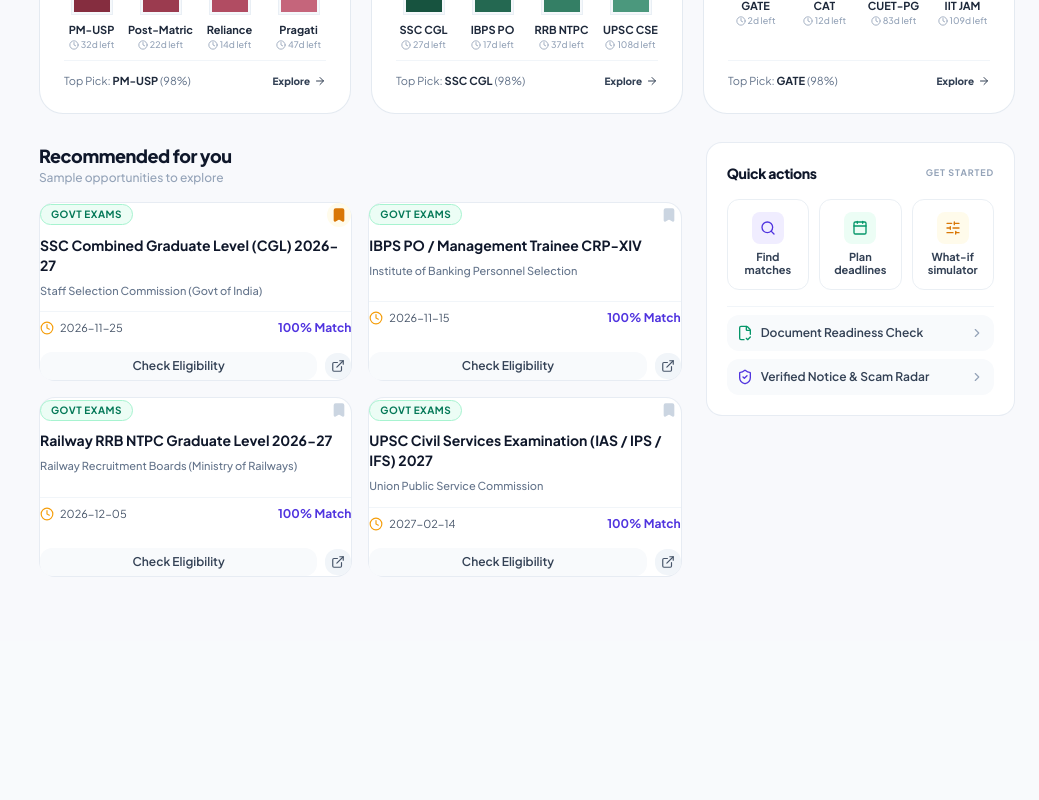
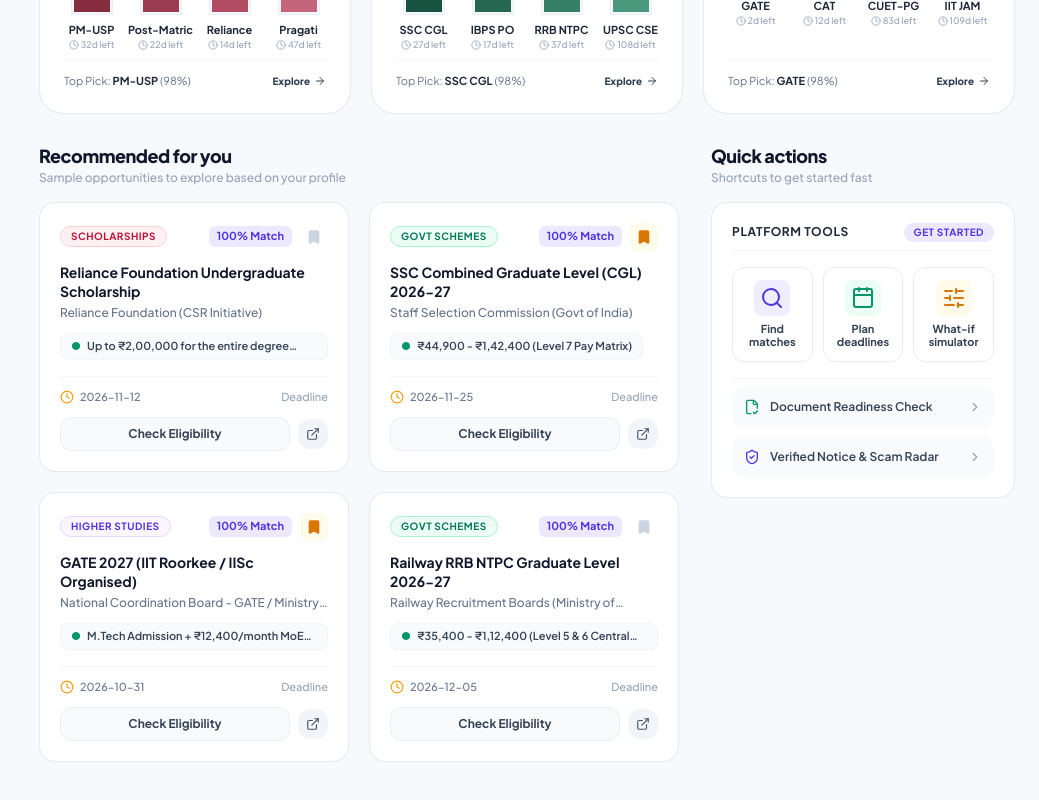
Before and after one commit to Abhinavvdon/gyansetu, a React (Vite) app in the folder client/: page / in a window 1280 px wide. Shown: the part 984-1784 px from the top of the page, without its empty margins (241-1280 px from the left). Before the commit the page ends 1625 px from the top, so only its background shows below. Built offline with nearby package versions, Linux system fonts and the light colour scheme; no server answers.

Commit message:
fix: adjust recommendation margins to fix congestion and align quick actions vertically

```diff
--- a/client/src/components/DashboardOverview.tsx
+++ b/client/src/components/DashboardOverview.tsx
@@ -62,9 +62,15 @@
   const govtExamsCount = opportunities.filter((o) => o.type === 'GOVT_EXAM').length;
   const higherStudiesCount = opportunities.filter((o) => o.type === 'HIGHER_STUDIES').length;
 
-  // Recommended opportunities (top matches based on confidence score)
+  // Recommended opportunities (curated top matches across categories)
   const reportMap = new Map(eligibilityReports.map((r) => [r.opportunityId, r]));
-  const recommendedOpps = opportunities.slice(0, 4);
+
+  const topScholarship = opportunities.find((o) => o.id === 'reliance_foundation') || opportunities.find((o) => o.type === 'SCHOLARSHIP') || opportunities[0];
+  const topGovt = opportunities.find((o) => o.id === 'ssc_cgl_2027') || opportunities.find((o) => o.type === 'GOVT_EXAM') || opportunities[1];
+  const topHigherEd = opportunities.find((o) => o.id === 'gate_2027') || opportunities.find((o) => o.type === 'HIGHER_STUDIES') || opportunities[2];
+  const secondScholarshipOrGovt = opportunities.find((o) => o.id === 'post_matric_sc') || opportunities.find((o) => o.id === 'rrb_ntpc_2027') || opportunities[3];
+
+  const recommendedOpps = [topScholarship, topGovt, topHigherEd, secondScholarshipOrGovt].filter(Boolean);
 
   return (
     <div className="space-y-7 pb-10">
@@ -244,8 +250,8 @@
         lang={lang}
       />
 
-      {/* 4. Bottom Split Section: Recommended For You + Quick Actions (matching screenshot) */}
-      <div className="grid grid-cols-1 lg:grid-cols-12 gap-6 items-start">
+      {/* 4. Bottom Split Section: Recommended For You + Quick Actions */}
+      <div className="grid grid-cols-1 lg:grid-cols-12 gap-6 lg:gap-8 items-start">
         {/* Left Column: Recommended for you (8 cols) */}
         <div className="lg:col-span-8 space-y-4">
           <div>
@@ -253,11 +259,11 @@
               {lang === 'hi' ? 'आपके लिए अनुशंसित' : 'Recommended for you'}
             </h3>
             <p className="text-xs text-slate-400 font-medium">
-              {lang === 'hi' ? 'पात्रता और समय-सीमा के अनुसार चुनिंदा अवसर' : 'Sample opportunities to explore'}
+              {lang === 'hi' ? 'पात्रता और समय-सीमा के अनुसार चुनिंदा अवसर' : 'Sample opportunities to explore based on your profile'}
             </p>
           </div>
 
-          <div className="grid grid-cols-1 sm:grid-cols-2 gap-4">
+          <div className="grid grid-cols-1 sm:grid-cols-2 gap-4.5 sm:gap-5">
             {recommendedOpps.map((opp) => {
               const rep = reportMap.get(opp.id);
               const isSaved = profile.savedOpportunityIds.includes(opp.id);
@@ -266,9 +272,9 @@
               return (
                 <div
                   key={opp.id}
-                  className="bg-white rounded-2xl border border-slate-200/80 p-4.5 hover:shadow-sm hover:border-[#5034df]/40 transition-all flex flex-col justify-between space-y-3 relative group"
+                  className="bg-white rounded-2xl border border-slate-200/90 p-5 sm:p-5.5 hover:shadow-md hover:border-[#5034df]/50 transition-all flex flex-col justify-between space-y-4 relative group"
                 >
-                  <div className="space-y-2">
+                  <div className="space-y-3">
                     <div className="flex items-center justify-between gap-2">
                       <span
                         className={`text-[10px] px-2.5 py-0.5 rounded-full font-bold uppercase tracking-wider ${
@@ -282,17 +288,21 @@
                         {opp.type === 'SCHOLARSHIP'
                           ? 'Scholarships'
                           : opp.type === 'GOVT_EXAM'
-                          ? 'Govt Exams'
+                          ? 'Govt Schemes'
                           : 'Higher Studies'}
                       </span>
 
+                      <div className="flex items-center gap-2">
+                        <span className="text-[11px] font-bold text-[#5034df] bg-[#ece8ff] px-2 py-0.5 rounded-md">
+                          {confidenceScore}% {lang === 'hi' ? 'मैच' : 'Match'}
+                        </span>
                         <button
                           type="button"
                           onClick={(e) => {
                             e.stopPropagation();
                             onToggleSave(opp.id);
                           }}
-                        className={`cursor-pointer p-1 rounded-full transition ${
+                          className={`cursor-pointer p-1.5 rounded-lg transition ${
                             isSaved
                               ? 'text-amber-600 bg-amber-50'
                               : 'text-slate-300 hover:text-slate-600 hover:bg-slate-100'
@@ -302,32 +312,41 @@
                           <Bookmark className="w-4 h-4 fill-current" />
                         </button>
                       </div>
+                    </div>
 
-                    <h4 className="text-sm font-bold text-slate-900 group-hover:text-[#5034df] transition line-clamp-2">
+                    <div>
+                      <h4 className="text-sm font-bold text-slate-900 group-hover:text-[#5034df] transition line-clamp-2 leading-snug">
                         {opp.title}
                       </h4>
-
-                    <p className="text-[11px] text-slate-500 font-medium line-clamp-1">
+                      <p className="text-xs text-slate-500 font-medium mt-1 line-clamp-1">
                         {opp.organization}
                       </p>
                     </div>
 
-                  <div className="pt-2 border-t border-slate-100 flex items-center justify-between text-xs">
-                    <div className="flex items-center gap-1.5 text-slate-600 text-[11px]">
-                      <Clock className="w-3.5 h-3.5 text-amber-500" />
-                      <span>{opp.applicationDeadline}</span>
+                    {opp.benefitsOrSalary && (
+                      <div className="inline-flex items-center gap-1.5 px-2.5 py-1 rounded-lg bg-slate-50 border border-slate-100 text-[11px] font-semibold text-slate-700">
+                        <span className="text-emerald-600 font-bold">●</span>
+                        <span className="line-clamp-1">{opp.benefitsOrSalary}</span>
+                      </div>
+                    )}
                   </div>
 
-                    <div className="flex items-center gap-1 font-bold text-[#5034df] text-xs">
-                      <span>{confidenceScore}% Match</span>
+                  <div className="space-y-3 pt-3 border-t border-slate-100">
+                    <div className="flex items-center justify-between text-xs">
+                      <div className="flex items-center gap-1.5 text-slate-500 text-[11px]">
+                        <Clock className="w-3.5 h-3.5 text-amber-500" />
+                        <span className="font-medium">{opp.applicationDeadline}</span>
                       </div>
+                      <span className="text-[11px] text-slate-400 font-medium">
+                        {lang === 'hi' ? 'अंतिम तिथि' : 'Deadline'}
+                      </span>
                     </div>
 
-                  <div className="flex items-center gap-2 pt-1">
+                    <div className="flex items-center gap-2">
                       <button
                         type="button"
                         onClick={() => onInspectOpportunity(opp.id)}
-                      className="cursor-pointer flex-1 py-1.5 px-3 rounded-xl bg-slate-50 hover:bg-[#ece8ff] text-slate-700 hover:text-[#5034df] font-semibold text-xs transition text-center"
+                        className="cursor-pointer flex-1 py-2 px-3 rounded-xl bg-slate-50 hover:bg-[#ece8ff] text-slate-700 hover:text-[#5034df] font-bold text-xs transition text-center border border-slate-200/60 hover:border-[#5034df]/30"
                       >
                         {lang === 'hi' ? 'पात्रता जांचें' : 'Check Eligibility'}
                       </button>
@@ -336,11 +355,12 @@
                         href={opp.officialUrl}
                         target="_blank"
                         rel="noreferrer"
-                      className="cursor-pointer p-1.5 rounded-xl bg-slate-100 hover:bg-slate-200 text-slate-600 transition"
+                        className="cursor-pointer p-2 rounded-xl bg-slate-100 hover:bg-slate-200 text-slate-600 transition"
                         title="Open official portal"
                       >
                         <ExternalLink className="w-3.5 h-3.5" />
                       </a>
+                    </div>
                   </div>
                 </div>
               );
@@ -348,28 +368,37 @@
           </div>
         </div>
 
-        {/* Right Column: Quick actions (matching screenshot bottom-right) (4 cols) */}
+        {/* Right Column: Quick actions (4 cols) shifted downwards with matching outer header */}
         <div className="lg:col-span-4 space-y-4">
-          <div className="bg-white rounded-2xl border border-slate-200/80 p-5 shadow-xs space-y-4">
-            <div className="flex items-center justify-between">
-              <h3 className="text-sm font-extrabold text-slate-900 tracking-tight">
+          <div>
+            <h3 className="text-base sm:text-lg font-extrabold text-slate-900 tracking-tight">
               {lang === 'hi' ? 'त्वरित कार्य' : 'Quick actions'}
             </h3>
-              <span className="text-[9px] font-bold text-slate-400 uppercase tracking-widest">
-                GET STARTED
+            <p className="text-xs text-slate-400 font-medium">
+              {lang === 'hi' ? 'शुरुआत करने के लिए शॉर्टकट' : 'Shortcuts to get started fast'}
+            </p>
+          </div>
+
+          <div className="bg-white rounded-2xl border border-slate-200/90 p-5 sm:p-5.5 shadow-xs space-y-4">
+            <div className="flex items-center justify-between pb-2 border-b border-slate-100">
+              <span className="text-xs font-bold text-slate-800 uppercase tracking-wider">
+                {lang === 'hi' ? 'प्लेटफॉर्म टूल्स' : 'Platform Tools'}
+              </span>
+              <span className="text-[10px] font-bold text-[#5034df] bg-[#ece8ff] px-2.5 py-0.5 rounded-full uppercase tracking-wider">
+                Get Started
               </span>
             </div>
 
-            {/* Quick Action Buttons Grid (matching screenshot) */}
+            {/* Quick Action Buttons Grid */}
             <div className="grid grid-cols-3 gap-2.5">
               {/* Action 1: Find matches */}
               <button
                 type="button"
                 onClick={() => onNavigate('Scholarship')}
-                className="cursor-pointer flex flex-col items-center justify-center p-3 rounded-xl border border-slate-200/70 hover:border-[#5034df]/50 hover:bg-[#f6f4ff] transition group text-center space-y-1.5"
+                className="cursor-pointer flex flex-col items-center justify-center p-3 rounded-xl border border-slate-200/80 hover:border-[#5034df]/50 hover:bg-[#f6f4ff] transition group text-center space-y-1.5"
               >
-                <div className="w-8 h-8 rounded-lg bg-[#f0edff] flex items-center justify-center text-[#5034df] group-hover:scale-105 transition-transform">
-                  <Search className="w-4 h-4" />
+                <div className="w-9 h-9 rounded-lg bg-[#f0edff] flex items-center justify-center text-[#5034df] group-hover:scale-105 transition-transform">
+                  <Search className="w-4.5 h-4.5" />
                 </div>
                 <span className="text-[11px] font-bold text-slate-700 leading-tight">
                   {lang === 'hi' ? 'मैच खोजें' : 'Find matches'}
@@ -380,10 +409,10 @@
               <button
                 type="button"
                 onClick={() => onNavigate('Documents')}
-                className="cursor-pointer flex flex-col items-center justify-center p-3 rounded-xl border border-slate-200/70 hover:border-[#5034df]/50 hover:bg-[#f6f4ff] transition group text-center space-y-1.5"
+                className="cursor-pointer flex flex-col items-center justify-center p-3 rounded-xl border border-slate-200/80 hover:border-[#5034df]/50 hover:bg-[#f6f4ff] transition group text-center space-y-1.5"
               >
-                <div className="w-8 h-8 rounded-lg bg-emerald-50 flex items-center justify-center text-emerald-600 group-hover:scale-105 transition-transform">
-                  <Calendar className="w-4 h-4" />
+                <div className="w-9 h-9 rounded-lg bg-emerald-50 flex items-center justify-center text-emerald-600 group-hover:scale-105 transition-transform">
+                  <Calendar className="w-4.5 h-4.5" />
                 </div>
                 <span className="text-[11px] font-bold text-slate-700 leading-tight">
                   {lang === 'hi' ? 'समय-सारिणी' : 'Plan deadlines'}
@@ -394,10 +423,10 @@
               <button
                 type="button"
                 onClick={() => onNavigate('Scholarship')}
-                className="cursor-pointer flex flex-col items-center justify-center p-3 rounded-xl border border-slate-200/70 hover:border-[#5034df]/50 hover:bg-[#f6f4ff] transition group text-center space-y-1.5"
+                className="cursor-pointer flex flex-col items-center justify-center p-3 rounded-xl border border-slate-200/80 hover:border-[#5034df]/50 hover:bg-[#f6f4ff] transition group text-center space-y-1.5"
               >
-                <div className="w-8 h-8 rounded-lg bg-amber-50 flex items-center justify-center text-amber-600 group-hover:scale-105 transition-transform">
-                  <SlidersHorizontal className="w-4 h-4" />
+                <div className="w-9 h-9 rounded-lg bg-amber-50 flex items-center justify-center text-amber-600 group-hover:scale-105 transition-transform">
+                  <SlidersHorizontal className="w-4.5 h-4.5" />
                 </div>
                 <span className="text-[11px] font-bold text-slate-700 leading-tight">
                   {lang === 'hi' ? 'सिम्युलेटर' : 'What-if simulator'}
@@ -406,13 +435,13 @@
             </div>
 
             {/* Additional Feature Shortcuts */}
-            <div className="pt-2 border-t border-slate-100 space-y-2">
+            <div className="pt-2 border-t border-slate-100 space-y-2.5">
               <button
                 type="button"
                 onClick={() => onNavigate('Documents')}
-                className="cursor-pointer w-full flex items-center justify-between p-2.5 rounded-xl bg-slate-50 hover:bg-slate-100 transition text-xs font-semibold text-slate-700"
+                className="cursor-pointer w-full flex items-center justify-between p-3 rounded-xl bg-slate-50 hover:bg-slate-100 transition text-xs font-semibold text-slate-700"
               >
-                <div className="flex items-center gap-2">
+                <div className="flex items-center gap-2.5">
                   <FileCheck2 className="w-4 h-4 text-emerald-600" />
                   <span>{lang === 'hi' ? 'दस्तावेज़ तत्परता जांचें' : 'Document Readiness Check'}</span>
                 </div>
@@ -422,9 +451,9 @@
               <button
                 type="button"
                 onClick={() => onNavigate('trust and scams')}
-                className="cursor-pointer w-full flex items-center justify-between p-2.5 rounded-xl bg-slate-50 hover:bg-slate-100 transition text-xs font-semibold text-slate-700"
+                className="cursor-pointer w-full flex items-center justify-between p-3 rounded-xl bg-slate-50 hover:bg-slate-100 transition text-xs font-semibold text-slate-700"
               >
-                <div className="flex items-center gap-2">
+                <div className="flex items-center gap-2.5">
                   <ShieldCheck className="w-4 h-4 text-[#5034df]" />
                   <span>{lang === 'hi' ? 'सत्यापित नोटिस व फ्रॉड अलर्ट' : 'Verified Notice & Scam Radar'}</span>
                 </div>
```
Lines whose indentation alone changed are shown as unchanged.
